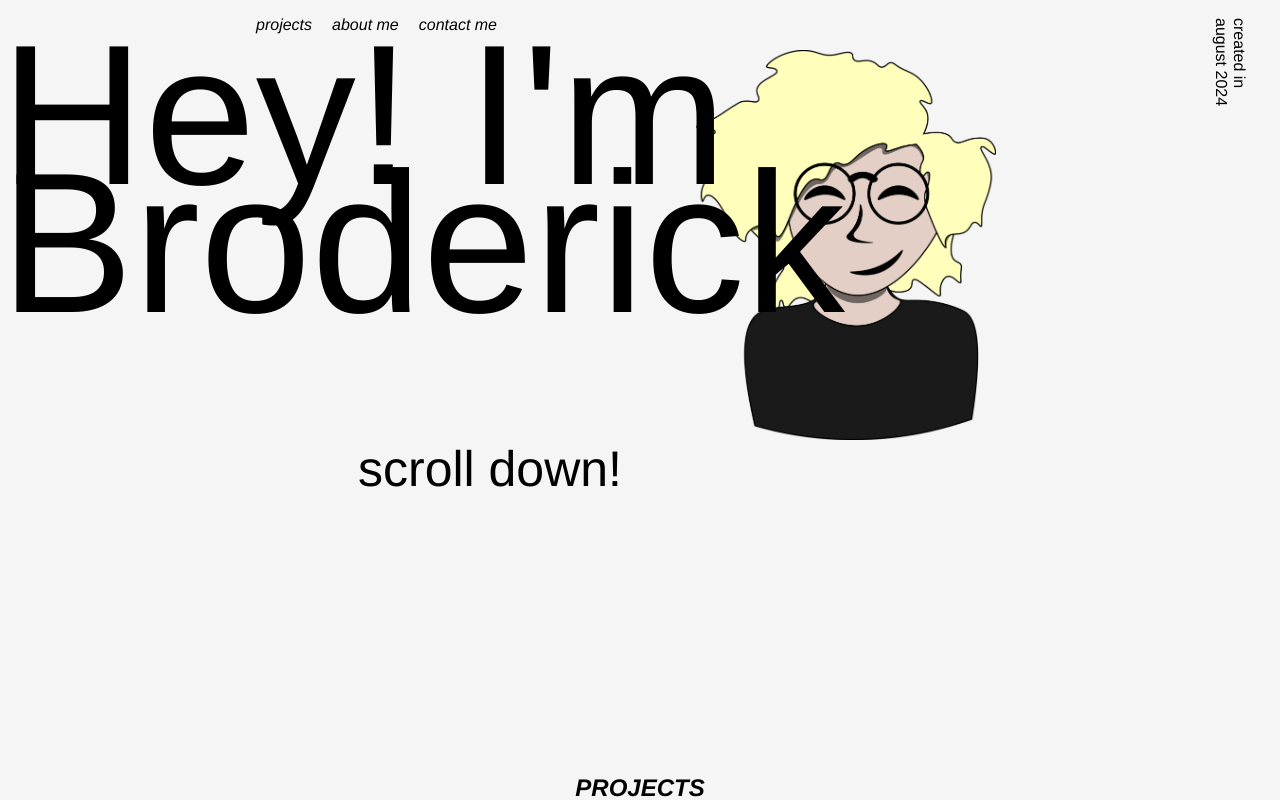
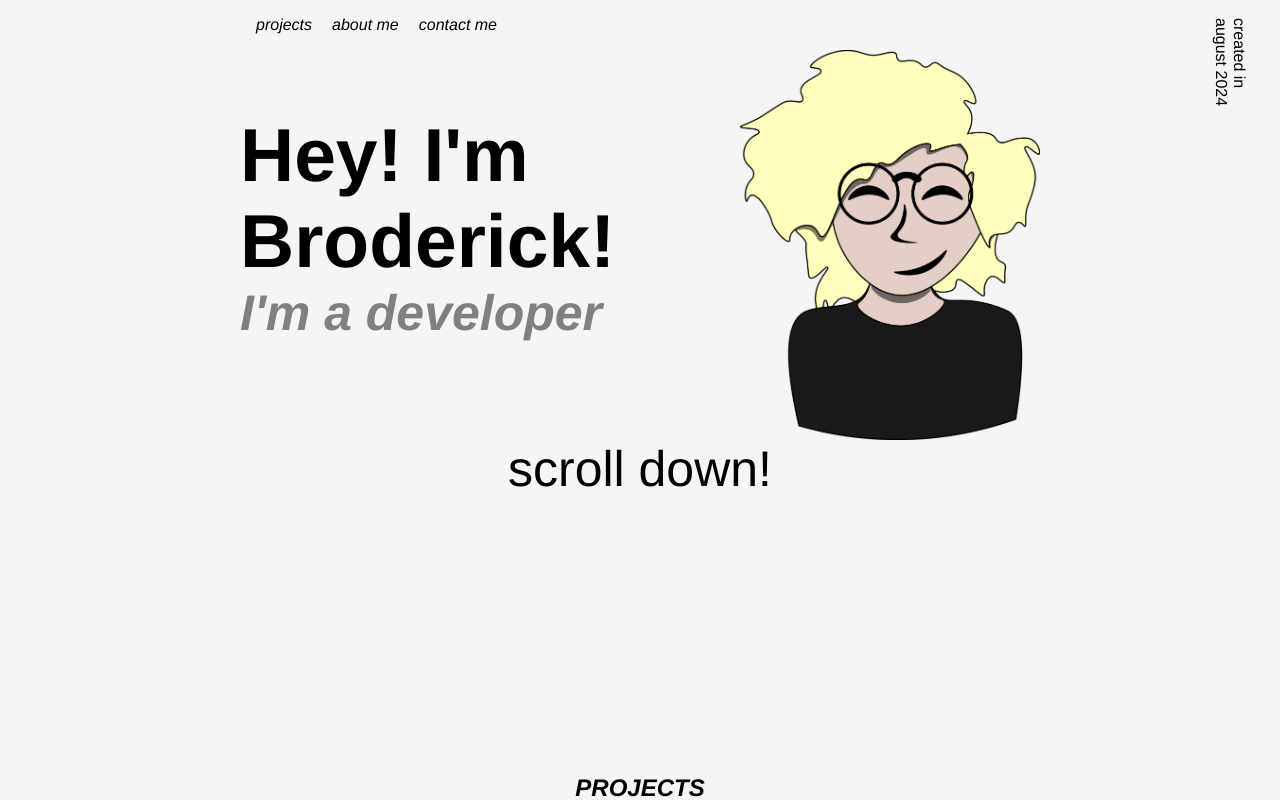
Before and after one commit to ZeroBitzz/portfolio-site, a React (Create React App) app: page / in a window 1280 px wide. Shown: the top 800 px of the page. Built offline with nearby package versions, Linux system fonts and the light colour scheme.

Commit message:
removed text that always stays as it would get in the way with my websites style

```diff
--- a/src/App.css
+++ b/src/App.css
@@ -7,6 +7,21 @@
 
 body {
   background-color: whitesmoke;
+}
+
+.main-intro {
+  display: flex;
+  flex-direction: row;
+  width: 800px;
+}
+.main-intro h1{
+  display: flex;
+  flex-direction: column;
+}
+.main-intro span {
+  font-size: 50px;
+  color: gray;
+  font-style: italic;
 }
 
 .metaspan {
@@ -20,15 +35,14 @@ body {
 .introduction-section {
   margin-top: 50px;
   display: flex;
+  flex-direction: column;
   align-items: center;
-  align-content: space-evenly;
   font-size: 50px;
   flex-wrap: wrap;
 }
 
 .pfp {
   width: 300px;
-  margin-left: 60%;
 }
 
 .section-title {
--- a/src/App.js
+++ b/src/App.js
@@ -7,18 +7,19 @@ import linkedin from './contact icons/linkedin.png'
 import github from './contact icons/GitHub-Mark-ea2971cee799.png'
 import email from './contact icons/free-email-2026367-1713640.webp'
 import Header from './Header'
-import Text from './Text'
 
 function App() {
   return (
     <div className='App'>
       <Header />
-      <Text />
       <span className='metaspan'>created in august 2024</span>
 
       {/* introduction section */}
       <section className='introduction-section'>
-        <img src={pfp} className='pfp' alt='pfp' id='pfp'/>
+        <div className='main-intro'>
+          <h1>Hey! I'm Broderick!<span> I'm a developer</span></h1>
+          <img src={pfp} className='pfp' alt='pfp' id='pfp'/>
+        </div>
         <span>scroll down!</span>
       </section>
 
--- a/src/Text.css
+++ /dev/null
@@ -1,11 +0,0 @@
-.text-top {
-    font-size: 200px;
-    position: fixed;
-    left: 0;
-}
-.text-bottom {
-    font-size: 200px;
-    position: fixed;
-    left: 0;
-    margin-top: 10%;
-}
--- a/src/Text.js
+++ /dev/null
@@ -1,12 +0,0 @@
-import './Text.css'
-
-function Text() {
-    return (
-        <div >
-            <div className='text-top'>Hey! I'm</div>
-            <div className='text-bottom'>Broderick</div>
-        </div>
-    )
-}
-
-export default Text
```
